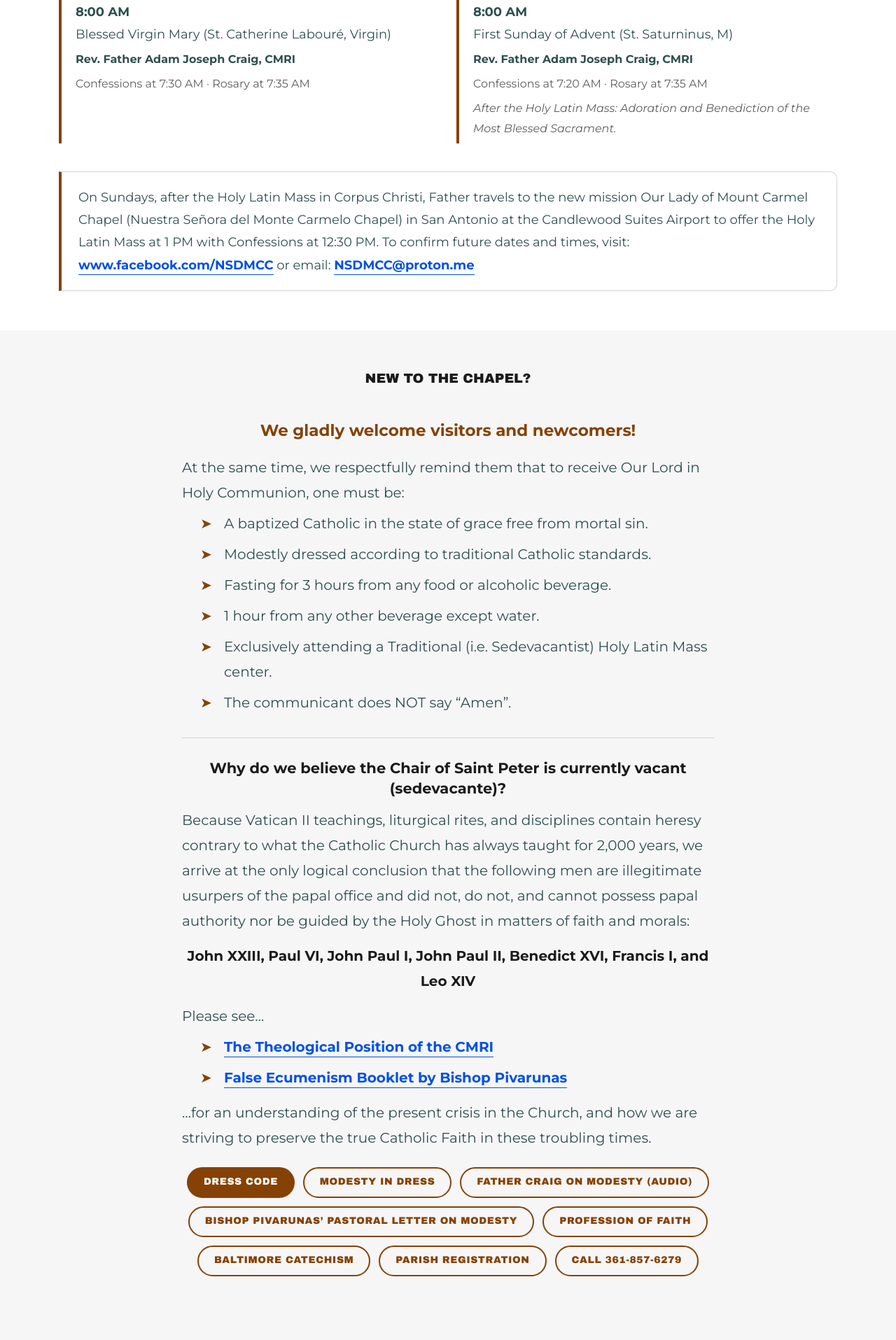
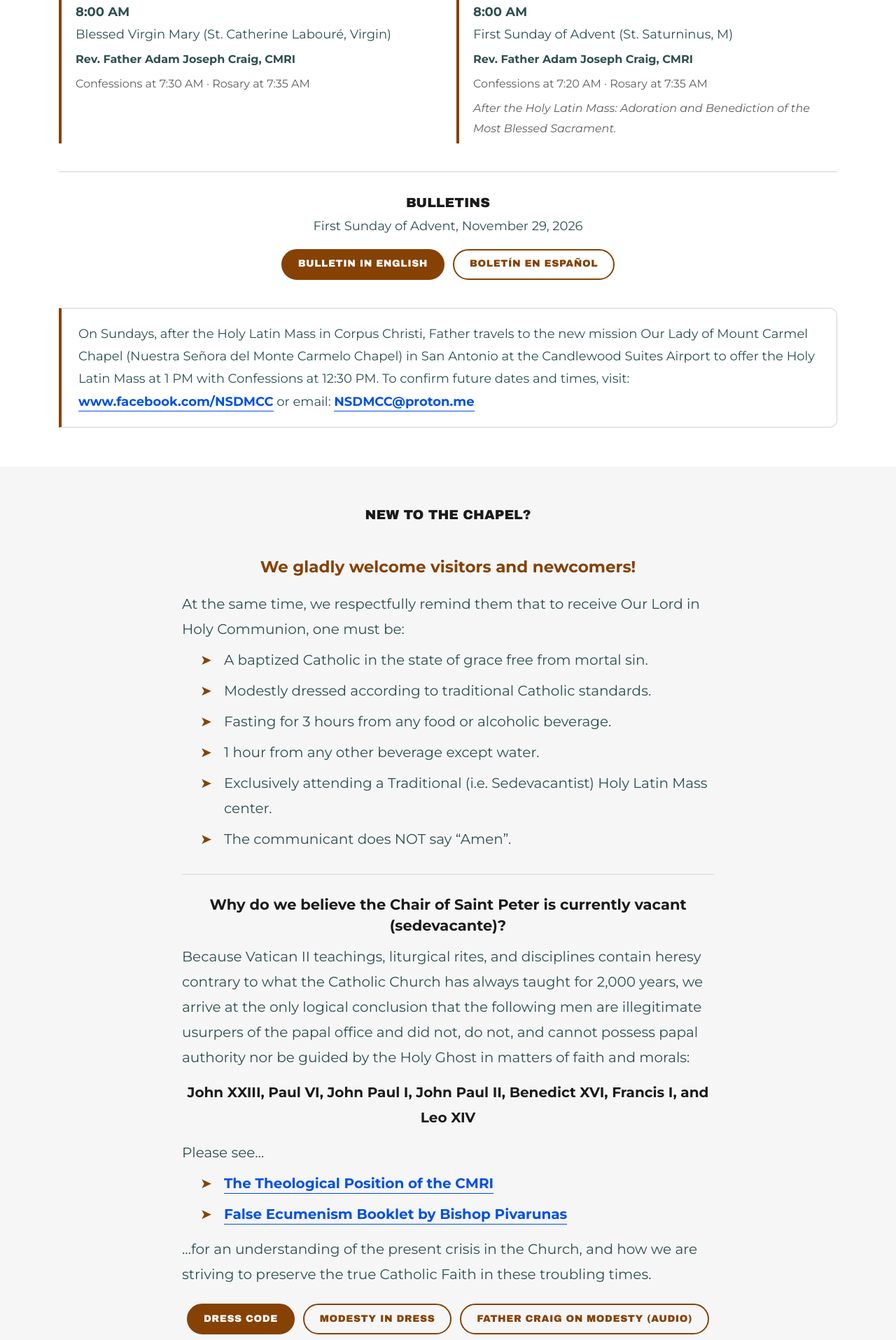
Before and after one commit to ourladymhtchurch/ourladymhtchurch.github.io, a Jekyll site: the page built from index.html, in a window 1280 px wide. Shown: the part 2255-4170 px from the top of the page at 70% size. Built offline with Jekyll 4.4.1, drawn with Linux system fonts in a browser that asks for light colours.

Commit message:
Schedule: add a Bulletins subsection with the English and Spanish bulletins for the First Sunday of Advent

```diff
--- a/_sass/olmht/_home.scss
+++ b/_sass/olmht/_home.scss
@@ -71,6 +71,11 @@
 .schedule__sermon-by { font-size: 16px; color: var(--slate); }
 .schedule__sermon-text { font-size: 15px; color: var(--gray); margin-top: 2px; }
 .schedule__sermon-actions { margin-top: 10px; }
+/* Bulletins under the Mass cards ("bulletins" in _data/schedule.yml, since 2026-11-27) */
+.schedule-bulletins { margin-top: 40px; padding-top: 32px; border-top: 1px solid var(--rule); text-align: center; }
+.schedule-bulletins .content-heading { margin-bottom: 6px; }
+.schedule-bulletins__for { font-size: 18px; color: var(--slate); }
+.schedule-bulletins .button-row { margin-top: 16px; }
 /* Notice under the Mass cards ("notice" in _data/schedule.yml) */
 .schedule-notice {
   margin-top: 40px; padding: 20px 24px; background: #fff;
--- a/index.html
+++ b/index.html
@@ -96,6 +96,18 @@ article: in the same file links to an article (title, by, url), since 2026-11-27
       </div>
       {% endfor %}
     </div>
+    {%- assign bulletins = site.data.schedule.bulletins %}
+    {% if bulletins.files.size > 0 %}
+    <div class="schedule-bulletins" id="bulletins">
+      <h3 class="content-heading">Bulletins</h3>
+      {% if bulletins.title %}<p class="schedule-bulletins__for">{{ bulletins.title }}</p>{% endif %}
+      <p class="button-row">
+        {%- for file in bulletins.files %}
+        <a class="btn{% unless forloop.first %} btn--outline{% endunless %}" href="{% if file.url contains '://' %}{{ file.url }}{% else %}{{ file.url | relative_url }}{% endif %}" target="_blank" rel="noopener"{% if file.title contains "español" %} lang="es"{% endif %}>{{ file.title }}</a>
+        {%- endfor %}
+      </p>
+    </div>
+    {% endif %}
     {% if site.data.schedule.notice %}
     <div class="schedule-notice rich">{{ site.data.schedule.notice | markdownify | replace: '<a href="http', '<a target="_blank" rel="noopener" href="http' }}</div>
     {% endif %}
```
Also changed, not shown: _data/schedule.yml (+12 -0 lines), README.md, 2 other files.
